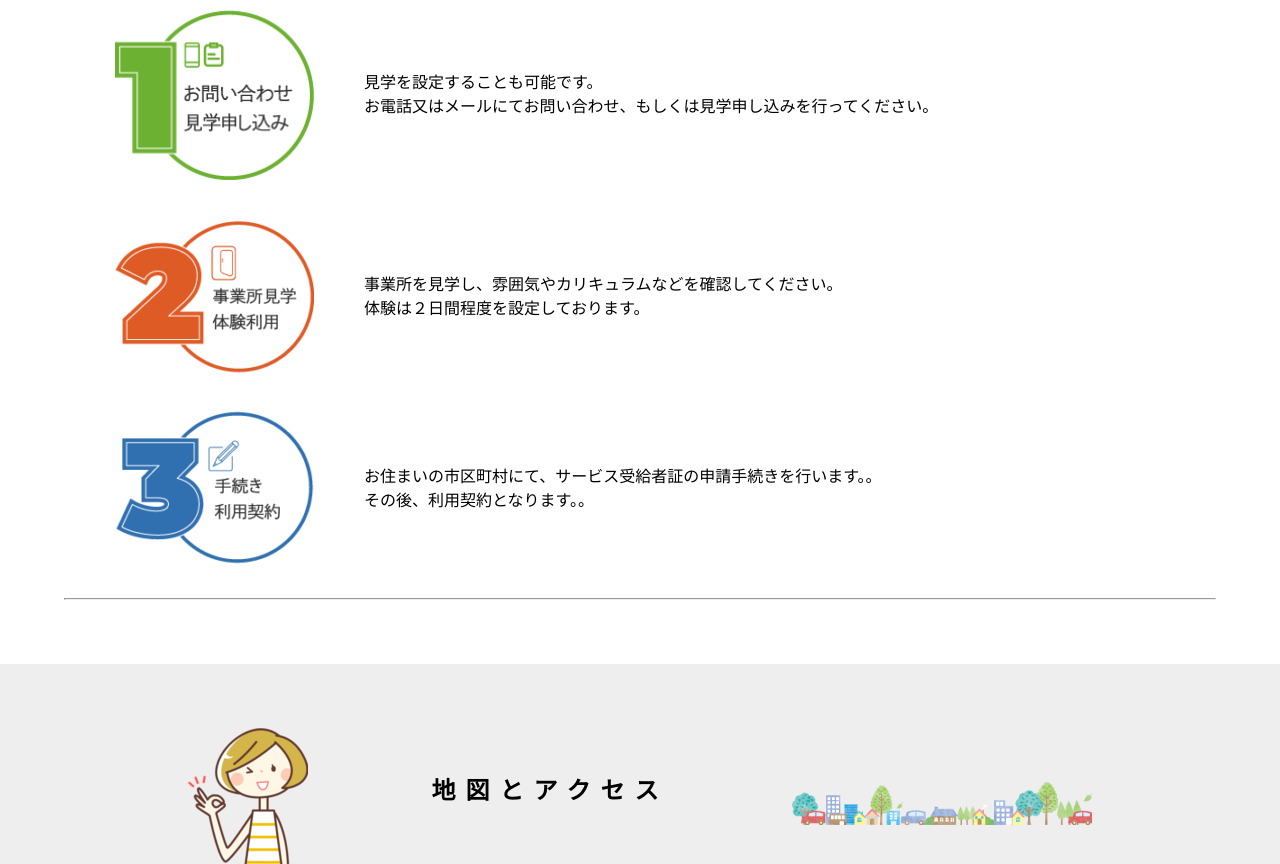
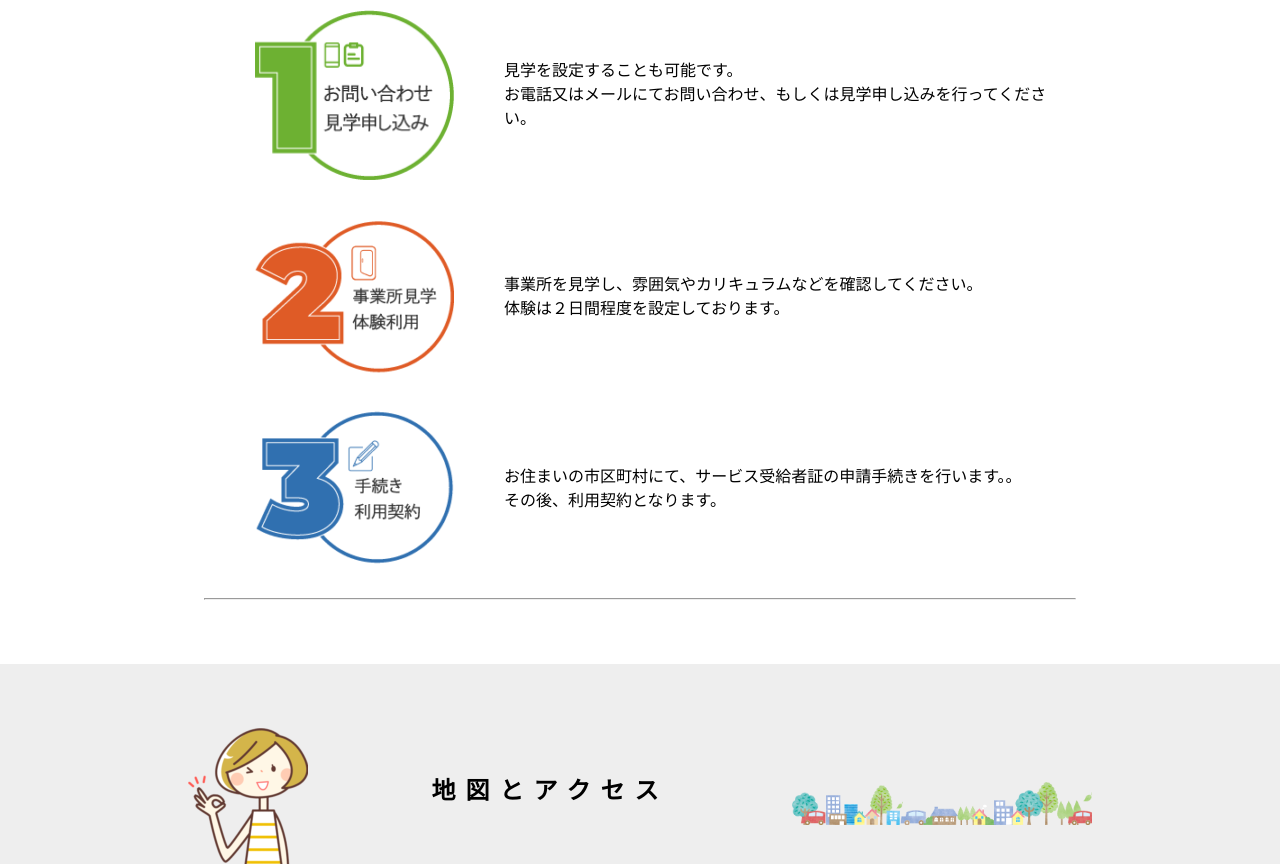
Before and after one commit to taka0614/hp_lesson, a plain HTML site: page index.html in a window 1280 px wide. Shown: the part 2272-3136 px from the top of the page. Drawn offline with Linux system fonts and the light colour scheme.

Commit message:
Add files via upload

```diff
--- a/index.html
+++ b/index.html
@@ -86,7 +86,7 @@
                 </div>
                 <div class="flow_box">
                     <img src="img/step3.png" alt="ステップ3">
-                    <p>お住まいの市区町村にて、サービス受給者証の申請手続きを行います。。<br>その後、利用契約となります。。</p>
+                    <p>お住まいの市区町村にて、サービス受給者証の申請手続きを行います。。<br>その後、利用契約となります。</p>
                 </div>
                 <hr>
             </div>
--- a/style.css
+++ b/style.css
@@ -11,6 +11,8 @@
 .container {
     background-color: #fff;
     padding: 5%;
+    margin: 0 auto;
+    max-width: 1000px;
 }
 
 /* header */
```
